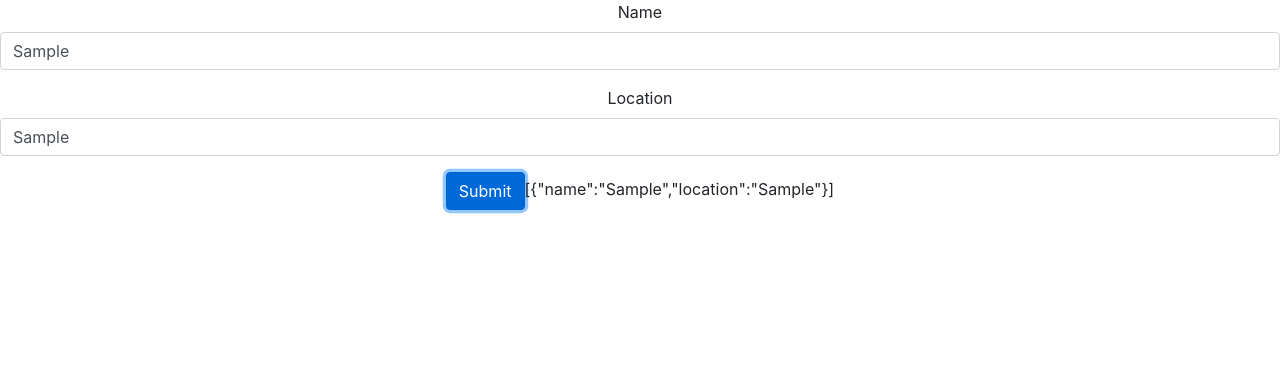
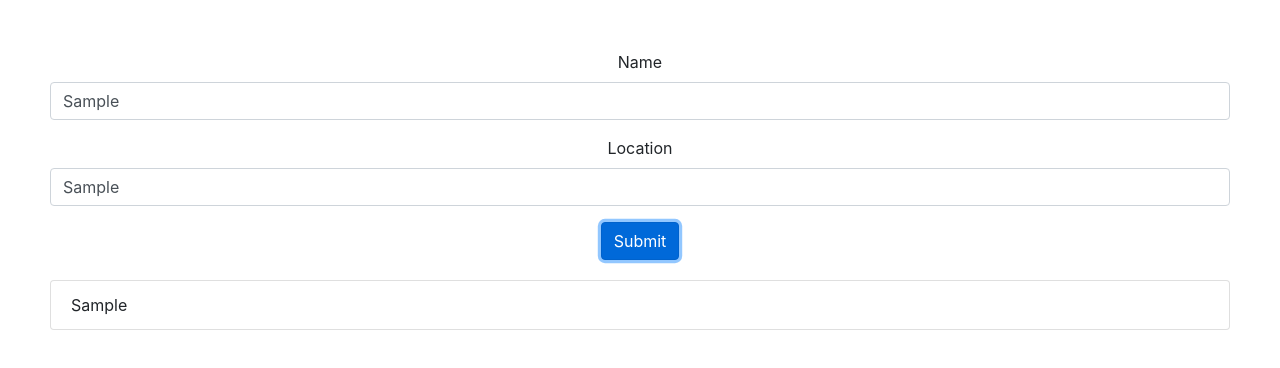
Before and after one commit to lfgalang/reduxfood, a React (Create React App) app: page / in a window 1280 px wide. Both pictures are taken after typing "Sample", "Sample" into the empty fields and a click on the button "Submit". Shown: the top 368 px of the page. Built offline with nearby package versions, Linux system fonts and the light colour scheme.

Commit message:
has been added the printing functionality by a function list with a map function

```diff
--- a/src/App.css
+++ b/src/App.css
@@ -1,17 +1,10 @@
 .App {
+  padding: 50px;
   text-align: center;
 }
 
-.App-logo {
-  height: 40vmin;
-  pointer-events: none;
-}
 
-@media (prefers-reduced-motion: no-preference) {
-  .App-logo {
-    animation: App-logo-spin infinite 20s linear;
-  }
-}
+
 
 .App-header {
   background-color: #282c34;
--- a/src/App.js
+++ b/src/App.js
@@ -2,6 +2,7 @@ import { Provider } from 'react-redux';
 import './App.css';
 import RestaurantStore from './redux/Store.jsx';
 import Restaurant from './components/Restaurant';
+import List from './components/list/List';
 
 function App() {
   return (
@@ -9,6 +10,7 @@ function App() {
       {/* Para hacerle saber a react que hay un store se usa el provider */}
       <Provider store={RestaurantStore} >
         <Restaurant />
+        <List />
       </Provider>
 
     </div>
--- a/src/components/Restaurant.jsx
+++ b/src/components/Restaurant.jsx
@@ -3,9 +3,7 @@ import { connect } from 'react-redux';
 
 function Restaurant(props) {
 
-    const [restaurantState, setRestauranteState] = useState({
-
-    })
+    const [restaurantState, setRestauranteState] = useState({})
     const { restaurantList, add } = props;
 
     return (
@@ -48,7 +46,7 @@ function Restaurant(props) {
                 <button type="submit" className="btn btn-primary">
                     Submit
                 </button>
-                {JSON.stringify(restaurantList)}
+                {/* {JSON.stringify(restaurantList)} */}
             </form>
         </div>
     )
--- /dev/null
+++ b/src/components/list/List.jsx
@@ -0,0 +1,43 @@
+import React from 'react'
+import { connect } from 'react-redux';
+import "./list.css"
+
+function List(props) {
+
+    const { restaurantList } = props;
+
+    return (
+        <div>
+            <ul className="list-group">
+                {restaurantList.map((d,i) => (
+                    <li className="list-group-item" key={i} >
+                        {d.name}
+                    </li>
+                ))}
+            </ul>
+        </div>
+    )
+};
+
+//Se puede llamar como se desee
+const mapStateToProps = (state) => {
+    return {
+        //Lo que permite esta función es hacer lo mismo que el redux pero se puede imprimir en pantalla con un JSON.stringlify
+        //Así es como se obtienen los datos
+        restaurantList: state,
+    };
+};
+
+// Los datos van a ser enviados al reducer
+const mapDispatchToProps = (dispatch) => {
+    return{
+        add: (res) => {
+            // console.log(res)
+            //Payload son datos que se necesitan pasar al reducer
+            dispatch({ type: "ADD", payload: res })
+        }
+    }
+};
+
+
+export default connect(mapStateToProps, mapDispatchToProps)(List);
--- /dev/null
+++ b/src/components/list/list.css
@@ -0,0 +1,10 @@
+.list-group {
+    padding-top: 10px;
+}
+
+.list-group-item {
+    margin-top: 10px;
+    border: solid 1px 1px 1px;
+    border-radius: 5px;
+    text-align: justify;
+}
```
